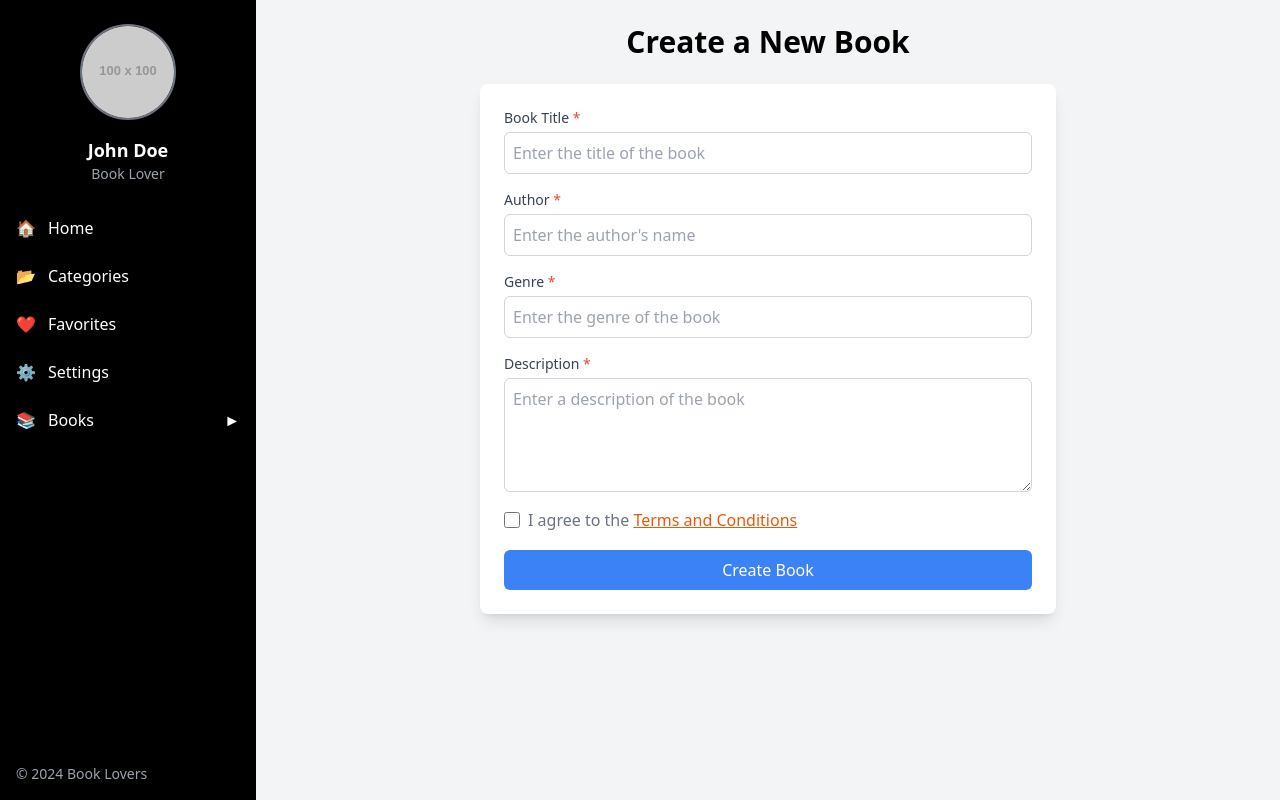
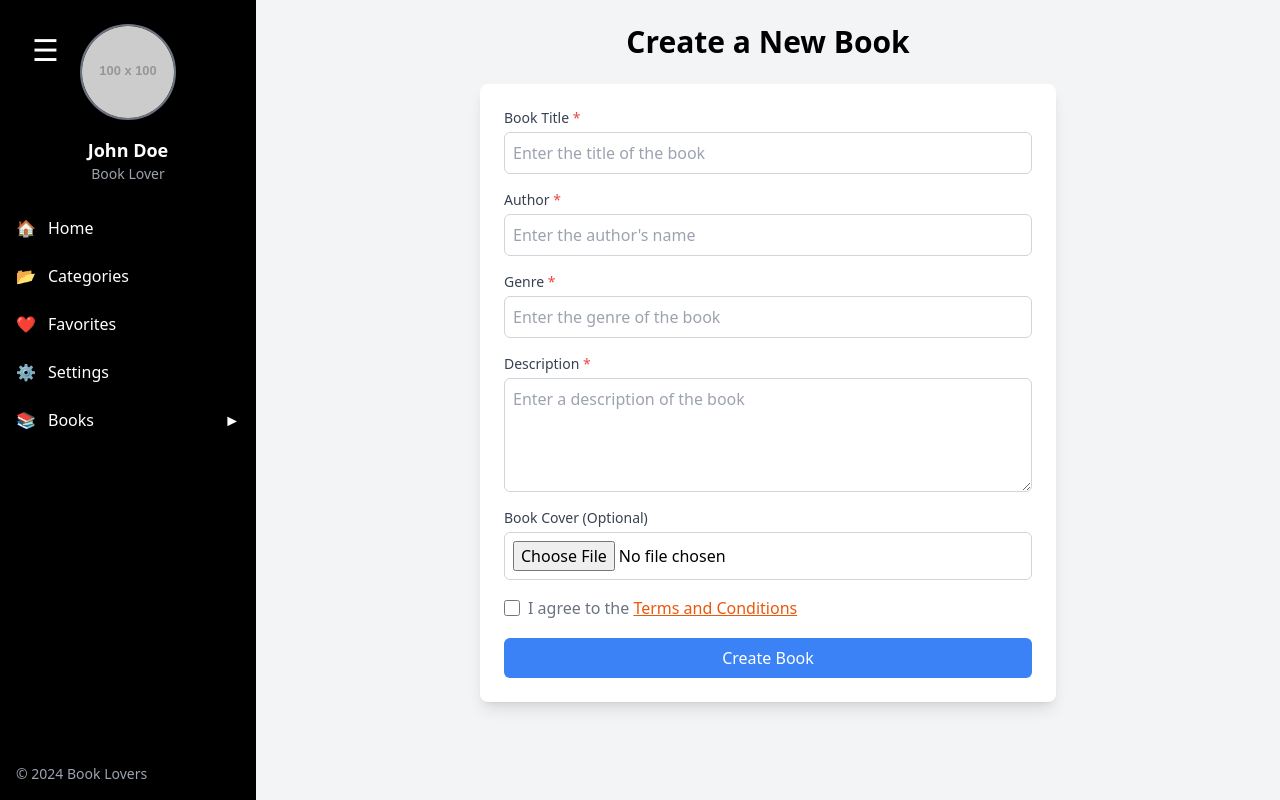
Before and after one commit to Kenna-Tefera/Book-Sharing-and-Recommendation-website, a React (Create React App) app in the folder frontend/: page /createBookPage in a window 1280 px wide. Built offline with nearby package versions, Linux system fonts and the light colour scheme.

Commit message:
update book adn sidebar

```diff
--- a/frontend/src/components/sidebar/sidebar.js
+++ b/frontend/src/components/sidebar/sidebar.js
@@ -3,6 +3,7 @@ import { Link } from 'react-router-dom';
 
 const Sidebar = () => {
   const [isBooksOpen, setIsBooksOpen] = useState(false);
+  const [isSidebarOpen, setIsSidebarOpen] = useState(true); // State to manage sidebar visibility
 
   const menuItems = [
     { label: 'Home', icon: '🏠', link: '/' },
@@ -12,7 +13,15 @@ const Sidebar = () => {
   ];
 
   return (
-    <div className="w-64 h-screen bg-black text-white flex flex-col">
+    <div className={`w-64 h-screen bg-black text-white flex flex-col transition-all ${isSidebarOpen ? 'block' : 'hidden'}`}>
+      {/* Hamburger Icon to toggle Sidebar */}
+      <button
+        onClick={() => setIsSidebarOpen(!isSidebarOpen)}
+        className="p-4 text-white text-3xl fixed top-4 left-4 z-50"
+      >
+        ☰ {/* This is the hamburger icon */}
+      </button>
+
       {/* Profile Section */}
       <div className="p-6 flex flex-col items-center">
         <img
--- a/frontend/src/pages/createBookPage.js
+++ b/frontend/src/pages/createBookPage.js
@@ -1,7 +1,5 @@
 import React, { useState } from 'react';
-import Navbar from '../components/shared/navbar'; // Import Navbar component
 import Sidebar from '../components/sidebar/sidebar'; // Import Sidebar component
-
 
 const CreateBookPage = () => {
   const [formData, setFormData] = useState({
@@ -9,13 +7,18 @@ const CreateBookPage = () => {
     author: '',
     genre: '',
     description: '',
+    file: null, // State for file upload
   });
 
   const [isChecked, setIsChecked] = useState(false);
 
   const handleChange = (e) => {
-    const { id, value } = e.target;
-    setFormData({ ...formData, [id]: value });
+    const { id, value, type, files } = e.target;
+    if (type === 'file') {
+      setFormData({ ...formData, [id]: files[0] }); // Set file to state
+    } else {
+      setFormData({ ...formData, [id]: value });
+    }
   };
 
   const handleSubmit = (e) => {
@@ -31,7 +34,13 @@ const CreateBookPage = () => {
       return;
     }
 
+    if (!formData.file) {
+      alert('Please upload a file!');
+      return;
+    }
+
     console.log('Book submitted:', formData);
+    // You can now process the file upload here
   };
 
   return (
@@ -40,9 +49,6 @@ const CreateBookPage = () => {
       <Sidebar />
 
       <div className="flex-1 bg-gray-100">
-        {/* Navbar */}
-        {/* <Navbar /> */}
-
         <div className="p-6">
           <h2 className="text-3xl font-bold text-center mb-6">Create a New Book</h2>
 
@@ -108,6 +114,19 @@ const CreateBookPage = () => {
               />
             </div>
 
+            {/* File Upload */}
+            <div className="mb-4">
+              <label htmlFor="file" className="block text-sm font-medium text-gray-700">
+                Book Cover (Optional)
+              </label>
+              <input
+                id="file"
+                type="file"
+                className="mt-1 p-2 block w-full border border-gray-300 rounded-md"
+                onChange={handleChange}
+              />
+            </div>
+
             {/* Terms and Conditions */}
             <div className="mb-4">
               <label className="inline-flex items-center">
@@ -120,9 +139,7 @@ const CreateBookPage = () => {
                 />
                 <span className="ml-2 text-gray-500">
                   I agree to the{' '}
-                  <a href="#"
-                    className="text-orange-600 underline decoration-orange-600"
-                  >
+                  <a href="#" className="text-orange-600 underline decoration-orange-600">
                     Terms and Conditions
                   </a>
                 </span>
```
